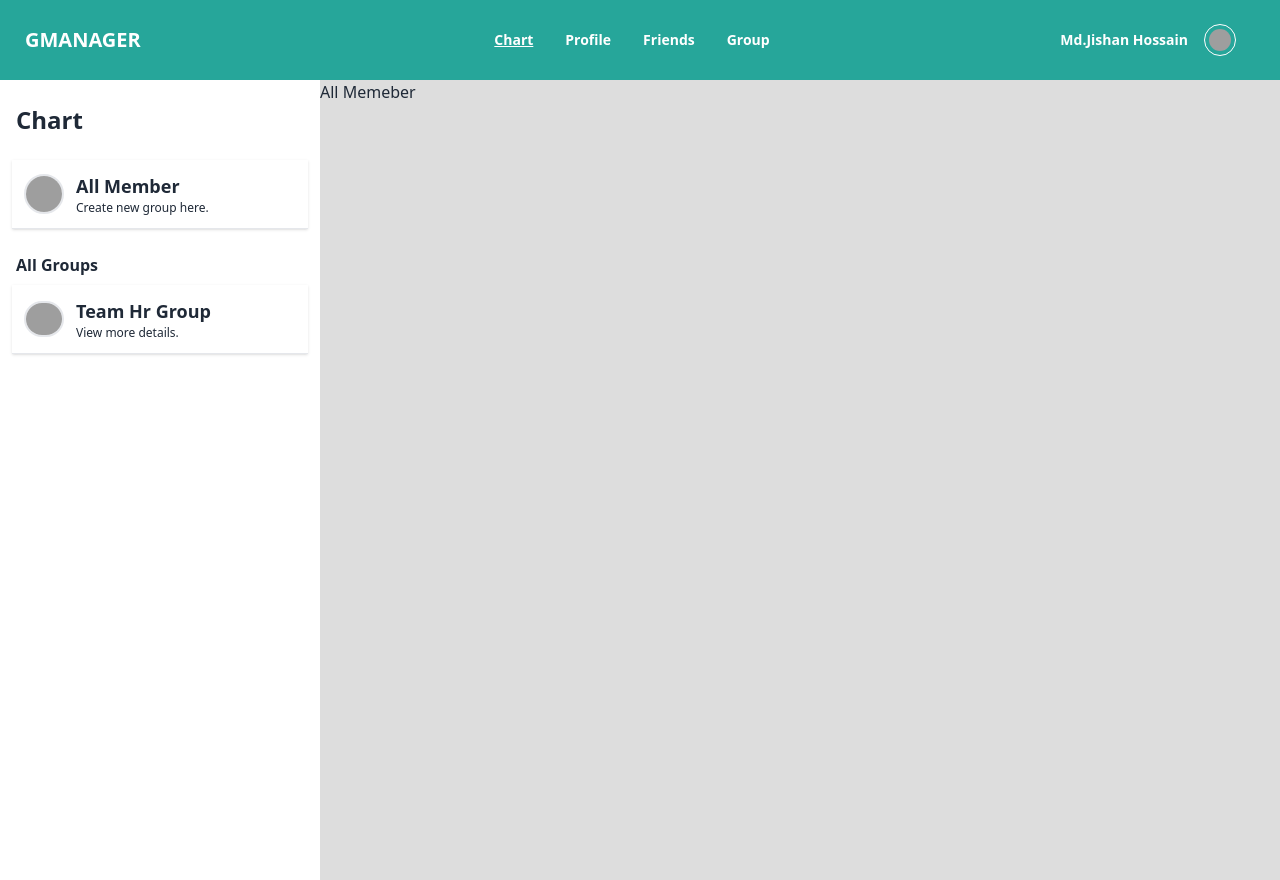
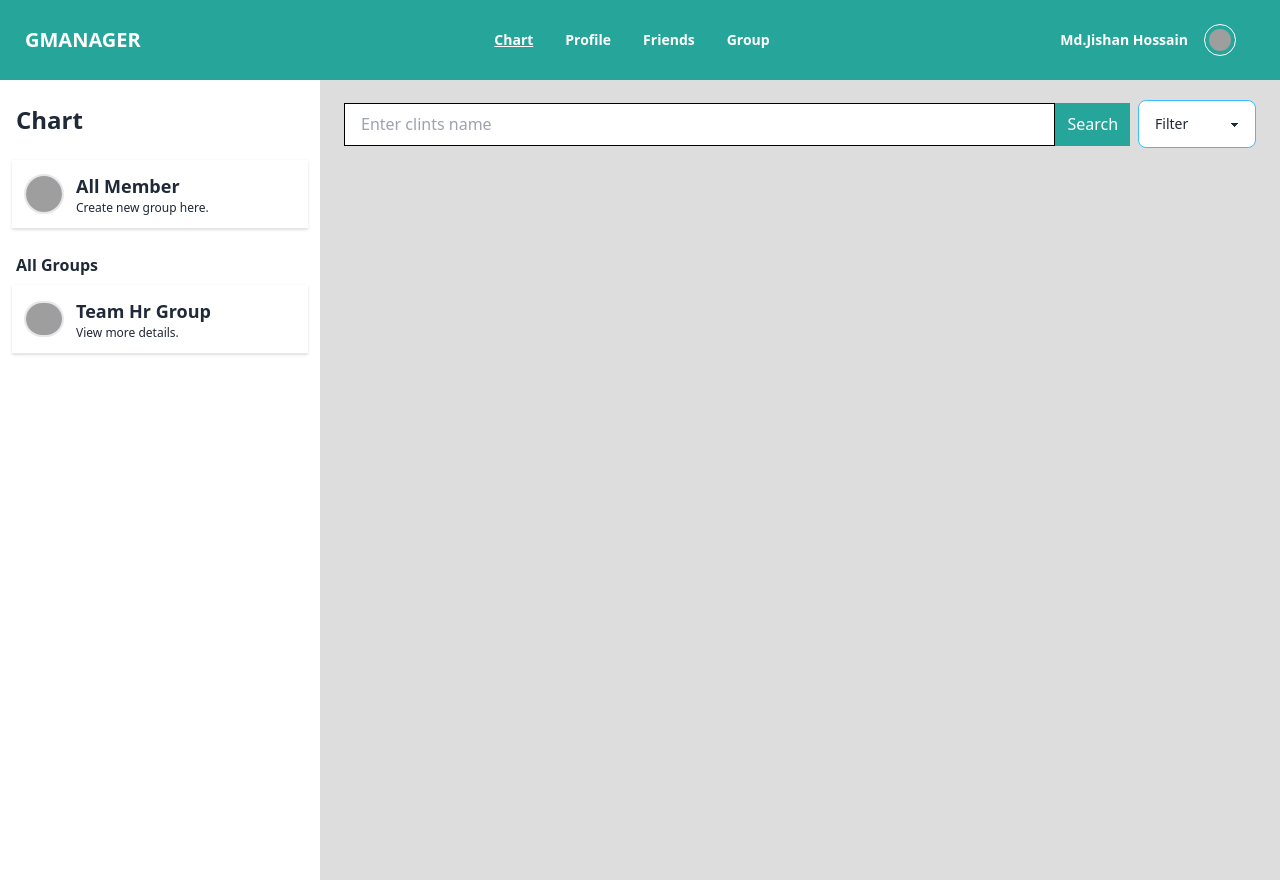
Before and after one commit to jishan1019/Gmanager---Manage-Group, a React (Vite) app in the folder Clint/: page / in a window 1280 px wide. Built offline with nearby package versions, Linux system fonts and the light colour scheme; grey boxes are pictures that could not be loaded.

Commit message:
search and filter design add

```diff
--- a/Clint/src/Pages/Home/AllMember/AllMember.jsx
+++ b/Clint/src/Pages/Home/AllMember/AllMember.jsx
@@ -1,7 +1,35 @@
 import React from "react";
 
 const AllMember = () => {
-  return <div>All Memeber</div>;
+  return (
+    <div>
+      {/* Searchbar */}
+      <div className="searchFilterContainer flex justify-between items-center gap-2">
+        <div className="search flex items-center w-[75%] lg:w-[87%]">
+          <input
+            className="w-full py-[8.5px] px-4 border-black border"
+            type="text"
+            name=""
+            id=""
+            placeholder="Enter clints name"
+          />
+
+          <button className="bgPrimary text-white py-[9.5px] px-3">
+            Search
+          </button>
+        </div>
+
+        <select className="select select-info w-[30%] lg:w-[13%]">
+          <option disabled selected>
+            Filter
+          </option>
+          <option>Domain</option>
+          <option>Gender</option>
+          <option>Availability</option>
+        </select>
+      </div>
+    </div>
+  );
 };
 
 export default AllMember;
--- a/Clint/src/Pages/Home/Home.jsx
+++ b/Clint/src/Pages/Home/Home.jsx
@@ -8,7 +8,7 @@ const Home = () => {
       <div className="chart lg:w-[25%] w-full bg-white">
         <ChartInfo />
       </div>
-      <div className="member hidden lg:block w-[75%] h-screen bg-[#DDDDDD]">
+      <div className="member hidden lg:block w-full lg:w-[75%] h-screen bg-[#DDDDDD] px-2 lg:px-6 py-5">
         <AllMember />
       </div>
     </div>
```
